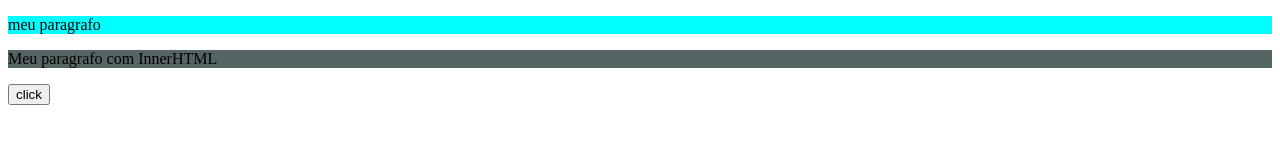
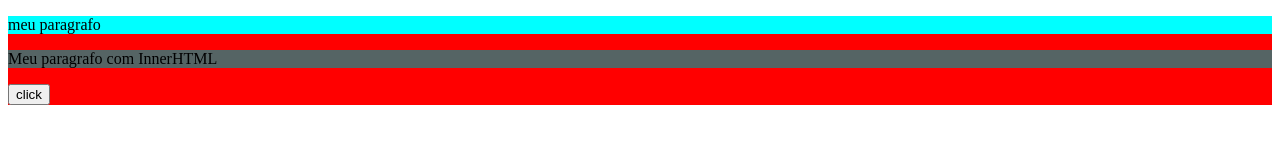
Before and after one commit to jonatas224/aulas_js, a plain HTML site: page aula 9/index.html in a window 1280 px wide. Both pictures are taken after a click on the button "click". Drawn offline with Linux system fonts and the light colour scheme.

Commit message:
adicione arquivo

```diff
--- a/aula 9/script.js
+++ b/aula 9/script.js
@@ -1,18 +1,30 @@
 // criando elementos
 
-let container = document.querySelector('.container')
-console.log(container)
+let container = document.querySelector(".container");
+console.log(container);
 
-let novoParagrafo = document.createElement('p')
-novoParagrafo.className = 'paragrafo'
-novoParagrafo.textContent = 'meu paragrafo'
+let novoParagrafo = document.createElement("p");
+novoParagrafo.className = "paragrafo";
+novoParagrafo.textContent = "meu paragrafo";
 
-container.appendChild(novoParagrafo)
+container.appendChild(novoParagrafo);
 
-container.innerHTML += `<p class='paragrafo2'>Meu paragrafo com InnerHTML</p>`
+container.innerHTML += `<p class='paragrafo2'>Meu paragrafo com InnerHTML</p>`;
 
-let novoButton = document.createElement('button')
-novoButton.textContent = 'click'
-novoButton.id = 'buttonClick'
+let novoButton = document.createElement("button");
+novoButton.textContent = "click";
+novoButton.id = "buttonClick";
+novoButton.type = "button";
 
-container.appendChild(novoButton)
+container.appendChild(novoButton);
+
+// novoButton.addEventListener("click",function(){
+//     alert("oi");
+// });
+
+let acessButton = document.getElementById("buttonClick");
+
+acessButton.addEventListener("click", function () {
+  alert("oi");
+  container.style.background = "red";
+});
```
Also changed, not shown: aula 9/index.html (+0 -1 lines), 1 other file.
